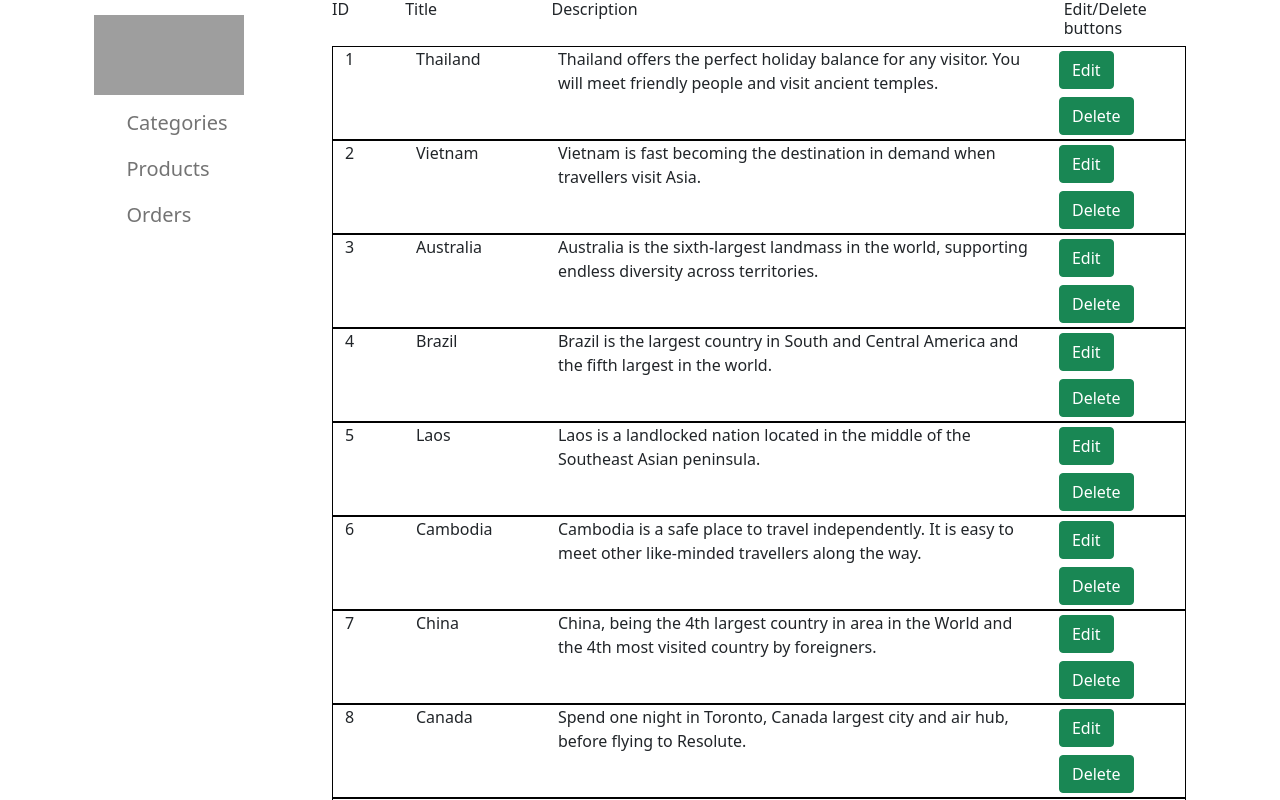
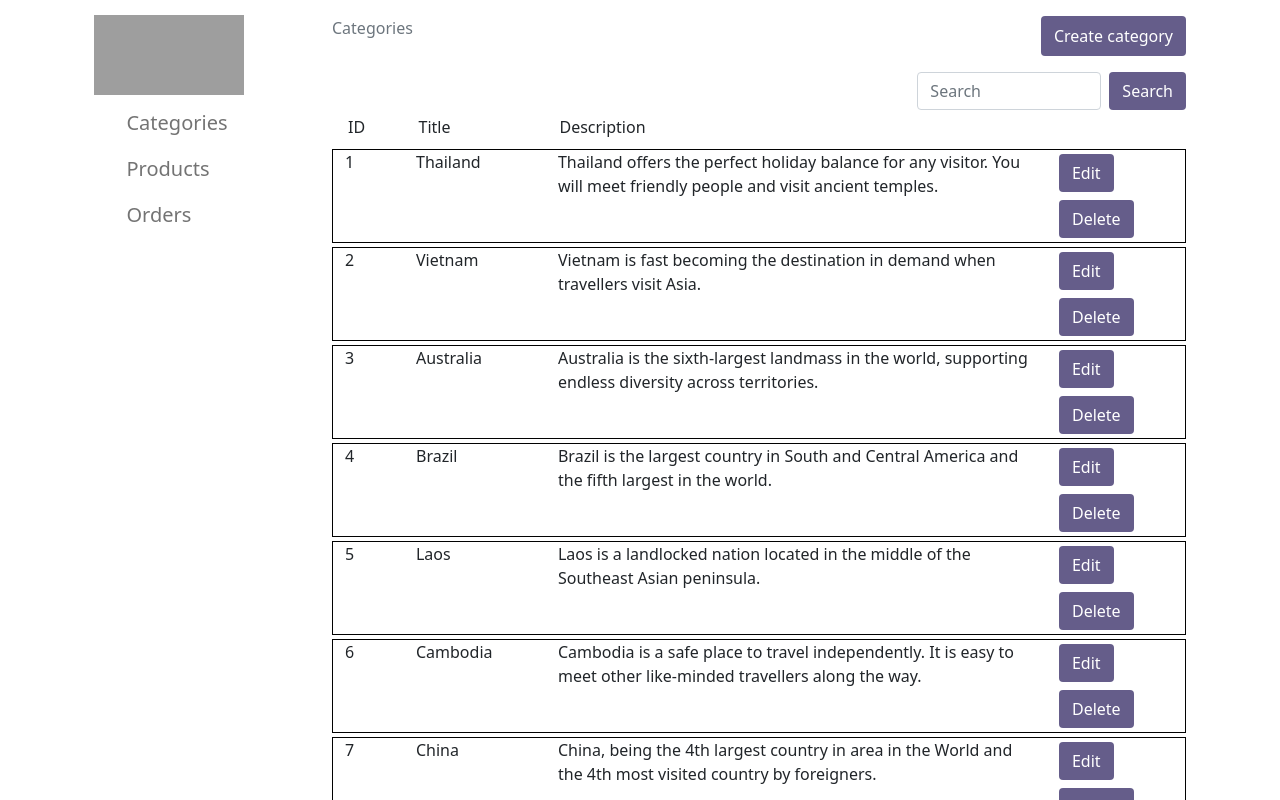
Before and after one commit to ArnitaZ/hackathon-4, a React (Create React App) app: page /categories in a window 1280 px wide. Shown: the top 800 px of the page. Built offline with nearby package versions, Linux system fonts and the light colour scheme; grey boxes are pictures that could not be loaded.

Commit message:
Added top of page for Categories, updated buttons

```diff
--- a/src/Pages/Categories.js
+++ b/src/Pages/Categories.js
@@ -12,11 +12,11 @@ function Categories() {
 
     const categoriesRow = categories.map((category, index) => {
         const borderStyle = '1px solid rgba(1, 1, 1, 1)';
-        const deleteButton = <button className="btn btn-success mx-1 my-1" onClick={() => deleteCategory(index)}>Delete</button>
+        const deleteButton = <button className="btn mx-1 my-1" onClick={() => deleteCategory(index)}>Delete</button>
 
         return (
-            <div className="container category-row">
-                <div className="row" style={{border: borderStyle}} key={index}>
+            <div className="container category-row mt-1">
+                <div className="row" style={{ border: borderStyle }} key={index}>
                     <div className="col-1">
                         {category.id}
                     </div>
@@ -27,7 +27,7 @@ function Categories() {
                         {category.description}
                     </div>
                     <div className="col-2">
-                        <button className="btn btn-success mx-1 my-1">Edit</button>
+                        <button className="btn mx-1 my-1">Edit</button>
                         {deleteButton}
                     </div>
                 </div>
@@ -36,8 +36,28 @@ function Categories() {
     })
 
     return (
-        <div className="category-row">
-            <div className="row">
+        <div>
+
+            <div className="row mt-3">
+                <div className="col">
+                    <p className="text-muted">Categories</p>
+                </div>
+                <div className="col d-flex justify-content-end">
+                    <button className="btn">Create category</button>
+                </div>
+            </div>
+
+            <div className="row mt-3 d-flex justify-content-end">
+                <div className="col-4">
+                    <form className="d-flex">
+                        <input className="form-control me-2" type="search" placeholder="Search" aria-label="Search" />
+                            <button className="btn" type="submit">Search</button>
+                    </form>
+                </div>
+            </div>
+
+            <div className="category-row mt-2">
+                <div className="row mx-1">
                     <div className="col-1">
                         <h6>ID</h6>
                     </div>
@@ -47,12 +67,11 @@ function Categories() {
                     <div className="col-7">
                         <h6>Description</h6>
                     </div>
-                <div className="col-2">
-                    <h6>Edit/Delete buttons</h6>
-                </div>
+
                 </div>
                 <div>
                     {categoriesRow}
+                </div>
             </div>
         </div>
     )
--- a/src/Pages/Login.css
+++ b/src/Pages/Login.css
@@ -27,10 +27,14 @@
     width: 22rem;
 }
 
-.login-btn {
+.btn {
     background-color: #655D8A;
+    color: white;
+    outline: #655D8A;
 }
 
-.login-btn:hover {
+.btn:hover {
     background-color: #D885A3;
+    outline: #D885A3;
+    color: white;
 }
```
Lines whose indentation alone changed are shown as unchanged.
